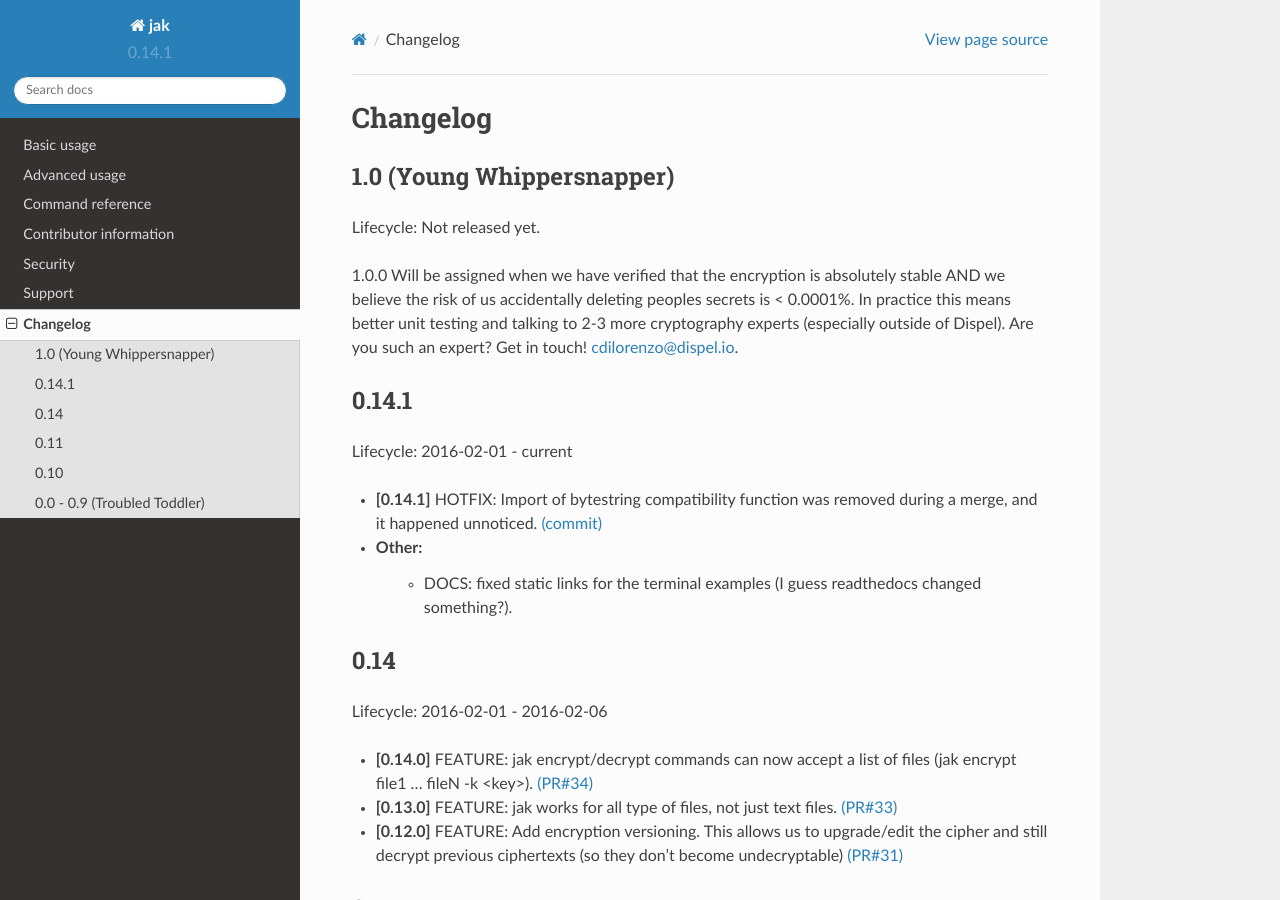
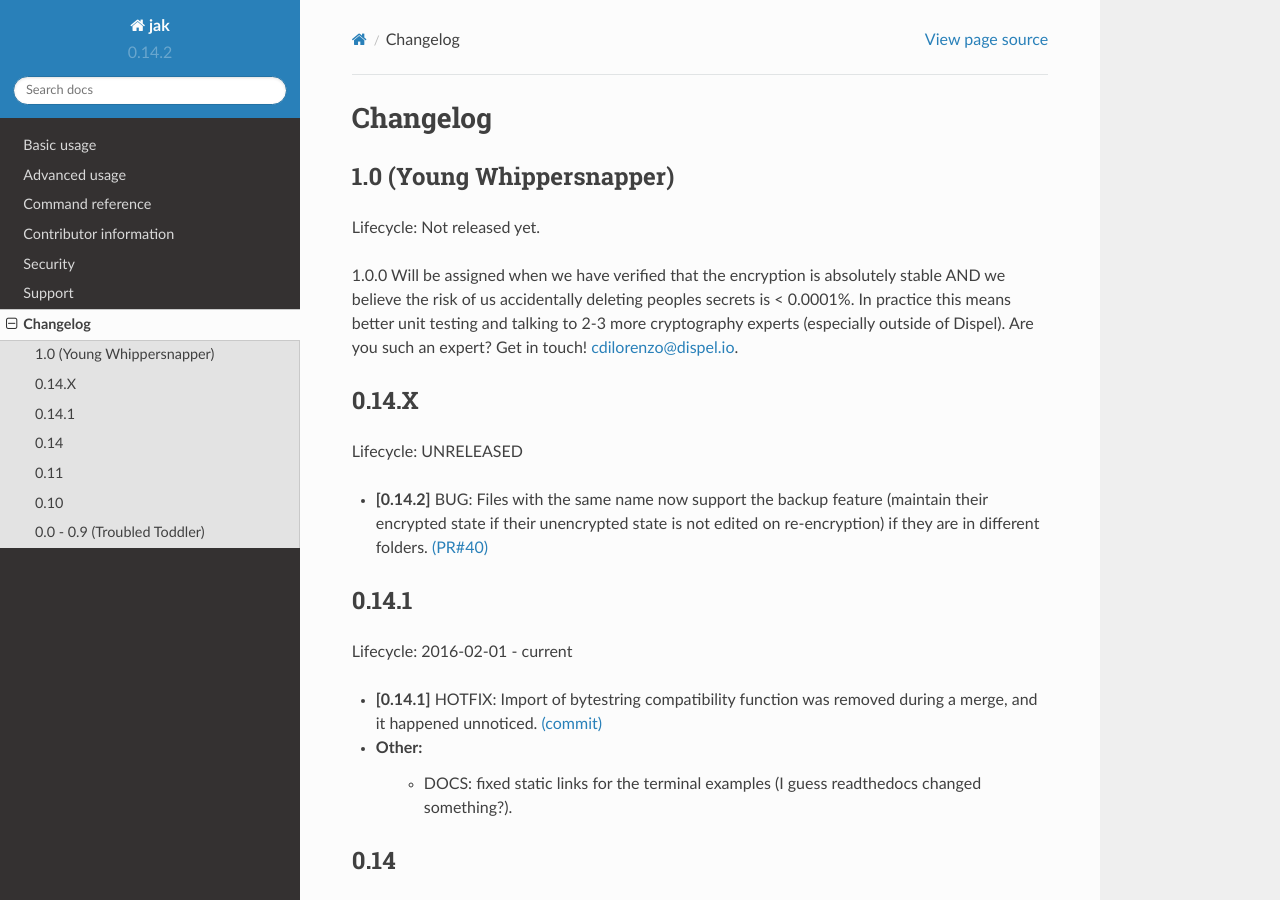
Before and after one commit to dispel/jak, a Sphinx documentation site: the page built from docs/changelog.rst, in a window 1280 px wide and 900 px high. Built offline with Sphinx 7.4.7 and the Read the Docs theme 2.0.0, drawn with Linux system fonts in a browser that asks for light colours; nearby versions of some CDN libraries; library files that are not in the unit come from our copies.

Commit message:
updating changelog and version.

```diff
--- a/docs/changelog.rst
+++ b/docs/changelog.rst
@@ -11,6 +11,14 @@
 Lifecycle: Not released yet.
 
 1.0.0 Will be assigned when we have verified that the encryption is absolutely stable AND we believe the risk of us accidentally deleting peoples secrets is < 0.0001%. In practice this means better unit testing and talking to 2-3 more cryptography experts (especially outside of Dispel). Are you such an expert? Get in touch! cdilorenzo@dispel.io.
+
+
+0.14.X
+------
+
+Lifecycle: UNRELEASED
+
+* **[0.14.2]** BUG: Files with the same name now support the backup feature (maintain their encrypted state if their unencrypted state is not edited on re-encryption) if they are in different folders. `(PR#40) <https://github.com/dispel/jak/pull/40>`_
 
 
 0.14.1
--- a/jak/__init__.py
+++ b/jak/__init__.py
@@ -35,5 +35,5 @@
 Apache 2.0 License, see https://github.com/dispel/jak/blob/master/LICENSE for details.
 """
 
-__version__ = '0.14.1'
+__version__ = '0.14.2'
 __version_full__ = "Jak v{0} ({1})".format(__version__, 'Troubled Toddler')
```
